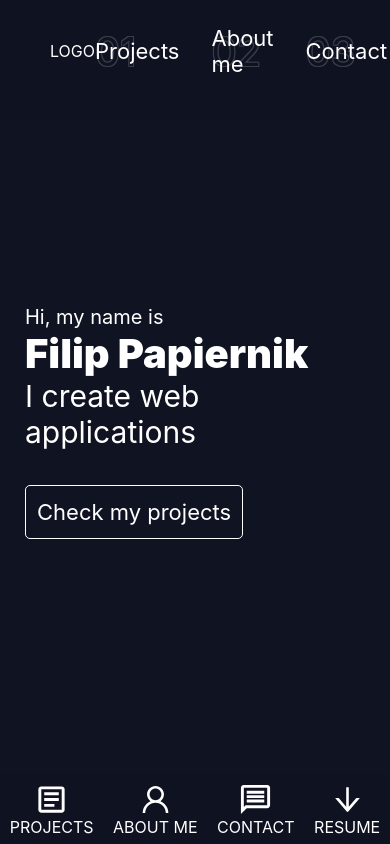
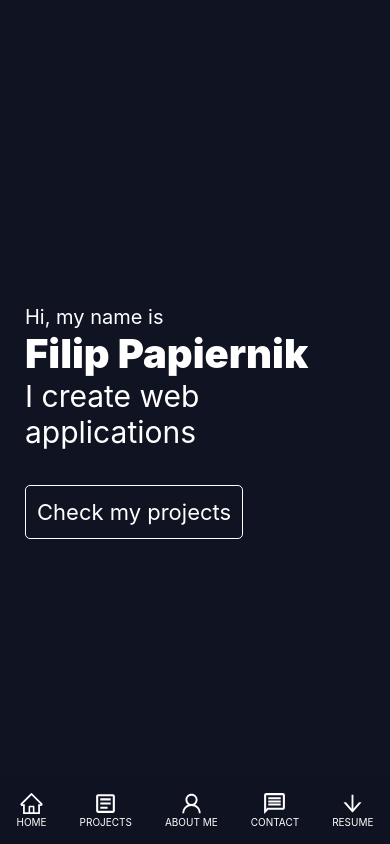
Before and after one commit to LeCarteloo/Portfolio, a React (Create React App) app in the folder client/: page / in a window 390 px wide. Shown: the top 844 px of the page. Built offline with nearby package versions, Linux system fonts and the light colour scheme; a web font is replaced by a local one.

Commit message:
Updated hamburger menu, updated mobile bottom NavBar
NavBar menu now is shown betwen 756px and 480px, styled links, NavBar menu closes on resize. Changed divs into the 'a' elements

```diff
--- a/client/src/components/nav/NavBar.jsx
+++ b/client/src/components/nav/NavBar.jsx
@@ -4,27 +4,60 @@ import "../../styles/nav.scss";
 const NavBar = () => {
   const [open, setOpen] = useState(false);
   const [show, setShow] = useState(true);
+  const [scrollPos, setScrollPos] = useState(0);
+
+  const openMenu = (state) => {
+    setOpen(state);
+    setShow(true);
+
+    if (state) {
+      document.body.style.overflowY = "hidden";
+      return;
+    }
+
+    document.body.style.overflowY = "auto";
+  };
+
+  const onScroll = () => {
+    if (window.scrollY > scrollPos) {
+      setShow(false);
+    } else {
+      setShow(true);
+    }
+    setScrollPos(window.scrollY);
+  };
+
+  const onResize = (e) => {
+    if (e.currentTarget.innerWidth > 768 || e.currentTarget.innerWidth < 480) {
+      setOpen(false);
+      document.body.style.overflowY = "auto";
+    }
+  };
 
   useEffect(() => {
-    let lastScrollPos = 0;
-    window.onscroll = () => {
-      const y = window.scrollY;
-      if (y <= lastScrollPos) {
-        setShow(true);
-      } else {
-        setShow(false);
+    if (typeof window !== "undefined") {
+      window.addEventListener("resize", onResize);
     }
-      lastScrollPos = y;
+    console.log("resize");
+    return () => {
+      window.removeEventListener("resize", onResize);
     };
-  }, []);
+  }, [open === true]);
+
+  useEffect(() => {
+    if (typeof window !== "undefined") {
+      window.addEventListener("scroll", onScroll);
+    }
+
+    return () => {
+      window.removeEventListener("scroll", onScroll);
+    };
+  }, [scrollPos]);
 
   return (
-    <header
-      className={`navbar ${open ? "navbar--open" : ""} ${
-        show ? "navbar--show" : ""
-      }`}
-    >
-      <nav>
+    <>
+      <header className={`navbar ${show ? "navbar--show" : ""}`}>
+        <nav className="navbar__nav">
           <div className="navbar__logo">
             <a href="#">LOGO</a>
           </div>
@@ -49,7 +82,7 @@ const NavBar = () => {
             className={`navbar__hamburger ${
               open ? "navbar__hamburger--open" : ""
             }`}
-          onClick={() => setOpen(!open)}
+            onClick={() => openMenu(!open)}
           >
             <div className="navbar__line"></div>
             <div className="navbar__line"></div>
@@ -57,6 +90,33 @@ const NavBar = () => {
           </button>
         </nav>
       </header>
+      <header className={`menu ${open ? "menu--open" : ""}`}>
+        <nav className="menu__nav">
+          <ul>
+            <li>
+              <a href="#" onClick={() => openMenu(false)}>
+                HOME
+              </a>
+            </li>
+            <li>
+              <a href="#projects" onClick={() => openMenu(false)}>
+                PROJECTS
+              </a>
+            </li>
+            <li>
+              <a href="#about" onClick={() => openMenu(false)}>
+                ABOUT ME
+              </a>
+            </li>
+            <li>
+              <a href="#contact" onClick={() => openMenu(false)}>
+                CONTACT
+              </a>
+            </li>
+          </ul>
+        </nav>
+      </header>
+    </>
   );
 };
 
--- a/client/src/components/nav/NavBarMobile.jsx
+++ b/client/src/components/nav/NavBarMobile.jsx
@@ -1,26 +1,34 @@
 import { MdOutlineArticle, MdOutlineMessage } from "react-icons/md";
-import { AiOutlineUser, AiOutlineArrowDown } from "react-icons/ai";
+import {
+  AiOutlineHome,
+  AiOutlineUser,
+  AiOutlineArrowDown,
+} from "react-icons/ai";
 
 const NavBarMobile = () => {
   return (
     <header className="navbar-m">
       <nav>
-        <div className="navbar-m__item">
-          <MdOutlineArticle size="35px" />
-          <a>PROJECTS</a>
-        </div>
-        <div className="navbar-m__item">
-          <AiOutlineUser size="35px" />
-          <a>ABOUT ME</a>
-        </div>
-        <div className="navbar-m__item">
-          <MdOutlineMessage size="35px" />
-          <a>CONTACT</a>
-        </div>
-        <div className="navbar-m__item">
-          <AiOutlineArrowDown size="35px" />
-          <a>RESUME</a>
-        </div>
+        <a href="#" className="navbar-m__link">
+          <AiOutlineHome size="25px" />
+          HOME
+        </a>
+        <a href="#projects" className="navbar-m__link">
+          <MdOutlineArticle size="25px" />
+          PROJECTS
+        </a>
+        <a href="#about" className="navbar-m__link">
+          <AiOutlineUser size="25px" />
+          ABOUT ME
+        </a>
+        <a href="#contact" className="navbar-m__link">
+          <MdOutlineMessage size="25px" />
+          CONTACT
+        </a>
+        <a href="#!" className="navbar-m__link">
+          <AiOutlineArrowDown size="25px" />
+          RESUME
+        </a>
       </nav>
     </header>
   );
--- a/client/src/styles/main.scss
+++ b/client/src/styles/main.scss
@@ -2,7 +2,7 @@
 @use "./anim" as anim;
 
 main {
-  height: 100%;
+  min-height: 100%;
   padding: 0 100px;
 
   @media (max-width: 768px) {
@@ -14,10 +14,10 @@ main {
 }
 
 .welcome {
+  height: 100vh;
   display: flex;
   justify-content: center;
   flex-direction: column;
-  height: 100%;
 
   h3 {
     font-weight: 400;
@@ -383,11 +383,14 @@ main {
 }
 
 footer {
-  padding: 2.5em 0;
+  padding: 4em 0;
   width: 100%;
   display: flex;
   flex-direction: column;
   justify-content: center;
   align-items: center;
   font-size: global.$fs-lg;
+  p {
+    font-size: 15px;
+  }
 }
--- a/client/src/styles/nav.scss
+++ b/client/src/styles/nav.scss
@@ -8,8 +8,12 @@
   width: 100%;
   background-color: rgba($color: global.$primary, $alpha: 0.8);
   transition: ease-in-out 0.3s;
-  top: -91px;
+  top: -150px;
   box-shadow: 1px 1px 10px 1px rgba($color: global.$primary, $alpha: 0.8);
+
+  @media (max-width: 480px) {
+    display: none;
+  }
 
   &--show {
     top: 0;
@@ -20,7 +24,7 @@
     backdrop-filter: blur(10px);
   }
 
-  nav {
+  &__nav {
     display: flex;
     color: global.$font-color;
     padding: 25px 50px;
@@ -31,6 +35,10 @@
   &__items {
     display: flex;
     gap: 2em;
+
+    @media (max-width: 756px) {
+      display: none;
+    }
   }
 
   &__item {
@@ -85,6 +93,14 @@
       }
     }
 
+    &:hover,
+    &:focus-within {
+      background-color: transparent;
+      #{$root}__line {
+        width: 25px;
+      }
+    }
+
     @media (max-width: 756px) {
       display: flex;
       gap: 5px;
@@ -104,18 +120,74 @@
   }
 }
 
+.menu {
+  position: fixed;
+  z-index: 9;
+  width: 100%;
+  height: 0;
+  transition: ease-in-out 0.3s;
+  background-color: rgba($color: global.$primary, $alpha: 0.8);
+
+  @media (max-width: 480px) {
+    display: none;
+  }
+
+  @supports ((-webkit-backdrop-filter: none) or (backdrop-filter: none)) {
+    backdrop-filter: blur(10px);
+  }
+
+  &--open {
+    height: 100%;
+  }
+
+  &__nav {
+    display: flex;
+    justify-content: center;
+    align-items: center;
+    height: 100%;
+  }
+
+  ul {
+    list-style: none;
+  }
+  a {
+    font-size: 70px;
+    line-height: 70px;
+    opacity: 0;
+    transition: ease 0.3s;
+    color: global.$primary;
+    text-shadow: -1px -1px 0 global.$font-color, 1px -1px 0 global.$font-color,
+      -1px 1px 0 global.$font-color, 1px 1px 0 global.$font-color;
+  }
+
+  &--open {
+    a {
+      opacity: 1;
+      @include anim.underline;
+      &:hover {
+        line-height: 150px;
+      }
+    }
+  }
+}
+
 .navbar-m {
   position: fixed;
   z-index: 10;
   bottom: 0;
   height: 70px;
   width: 100%;
+  display: none;
 
   background-color: rgba($color: global.$primary, $alpha: 0.8);
 
   /* If browser supports backdrop blur */
   @supports ((-webkit-backdrop-filter: none) or (backdrop-filter: none)) {
     backdrop-filter: blur(10px);
+  }
+
+  @media (max-width: 480px) {
+    display: block;
   }
 
   nav {
@@ -126,17 +198,16 @@
     align-items: center;
   }
 
-  &__item {
+  &__link {
     display: flex;
     flex-direction: column;
     justify-content: center;
     align-items: center;
+    color: global.$font-color;
+    font-size: 10px;
+    @include anim.underline;
     svg {
       color: global.$font-color;
     }
-    span {
-      color: global.$font-color;
-      font-size: 10px;
-    }
   }
 }
```
Lines whose indentation alone changed are shown as unchanged.
